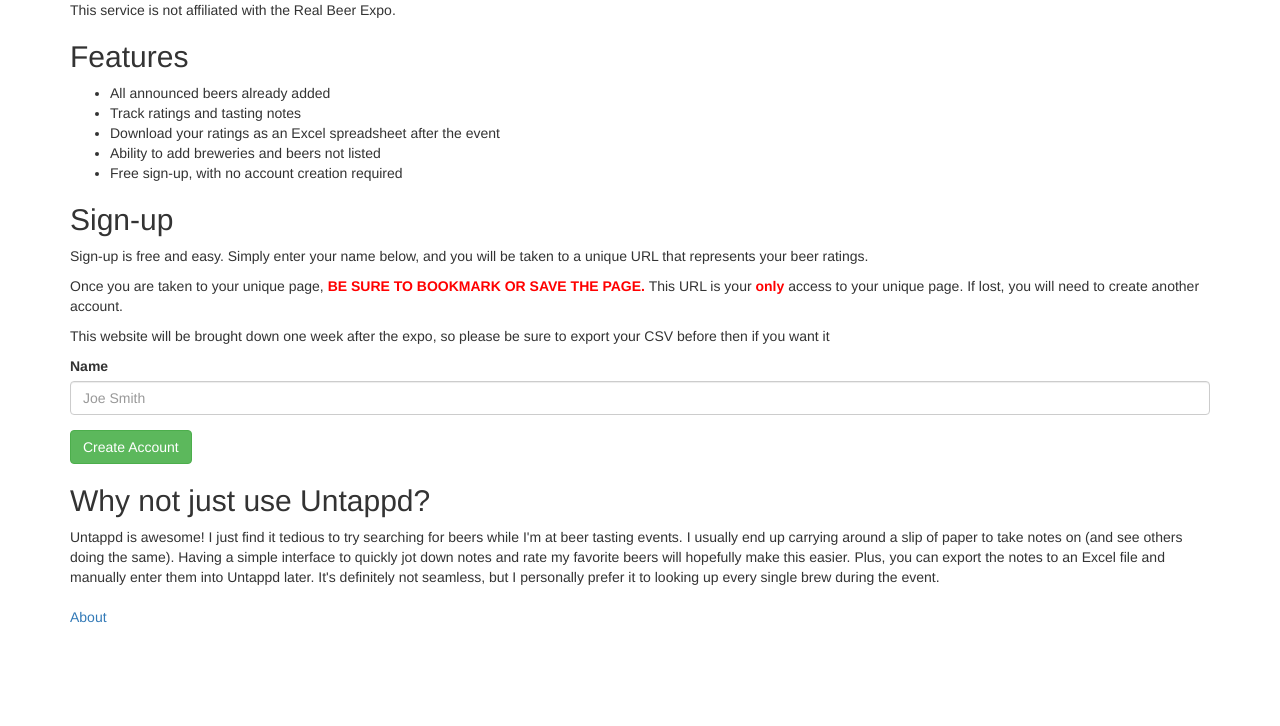
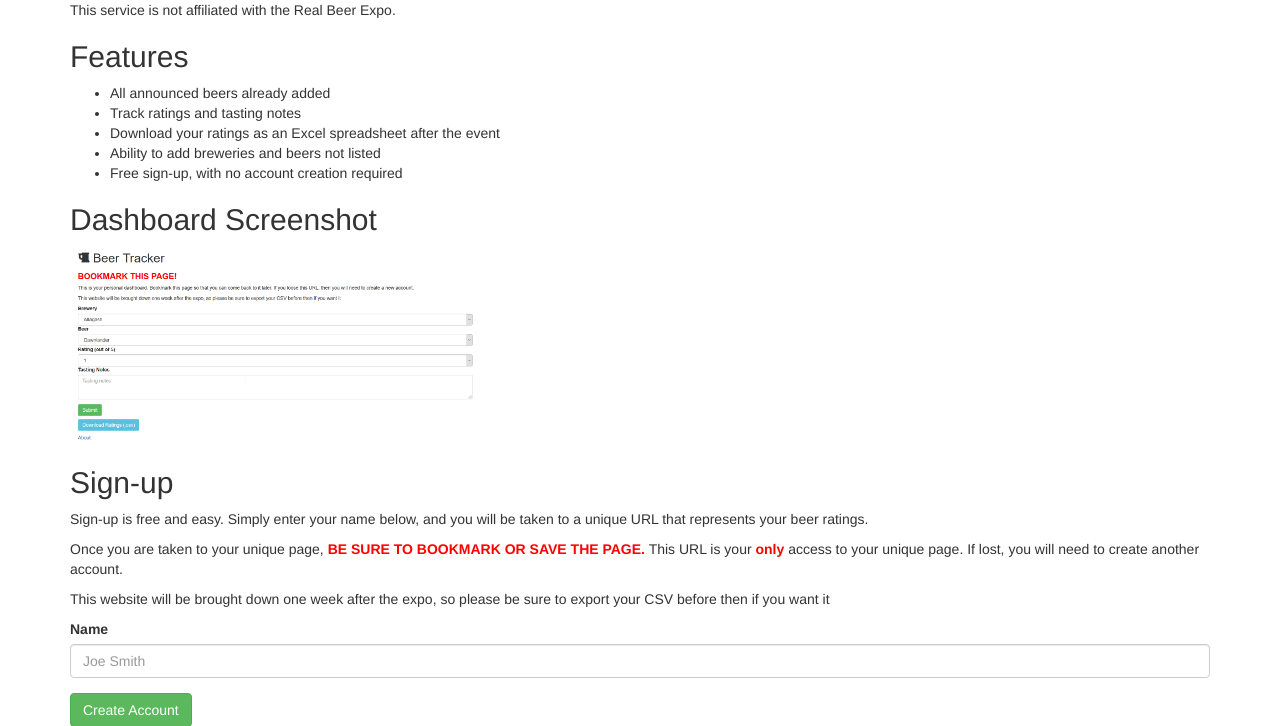
Before and after one commit to acritelli/beerTracker, a Flask app: page / in a window 1280 px wide. Shown: the part 130-856 px from the top of the page. Before the commit the page ends 753 px from the top, so only its background shows below. Run offline with Flask 2, Linux system fonts and the light colour scheme; some libraries are stand-ins or nearby versions.

Commit message:
adding sample screenshot

```diff
--- a/templates/signup.html
+++ b/templates/signup.html
@@ -27,6 +27,9 @@
                         <li>Free sign-up, with no account creation required</li>
                     </ul>
 
+                    <h2>Dashboard Screenshot</h2>
+                    <a href="/static/img/screenshot.png"><img src="/static/img/screenshot.png" height="200" width="417"></a>
+
                     <h2>Sign-up</h2>
                     <p>Sign-up is free and easy. Simply enter your name below, and you will be taken to a unique URL that represents your beer ratings.</p>
                     <p>Once you are taken to your unique page, <strong>BE SURE TO BOOKMARK OR SAVE THE PAGE.</strong> This URL is your <strong>only</strong> access to your unique page. If lost, you will need to create another account.</p>
```
Also changed, not shown: static/img/screenshot.png (added).
